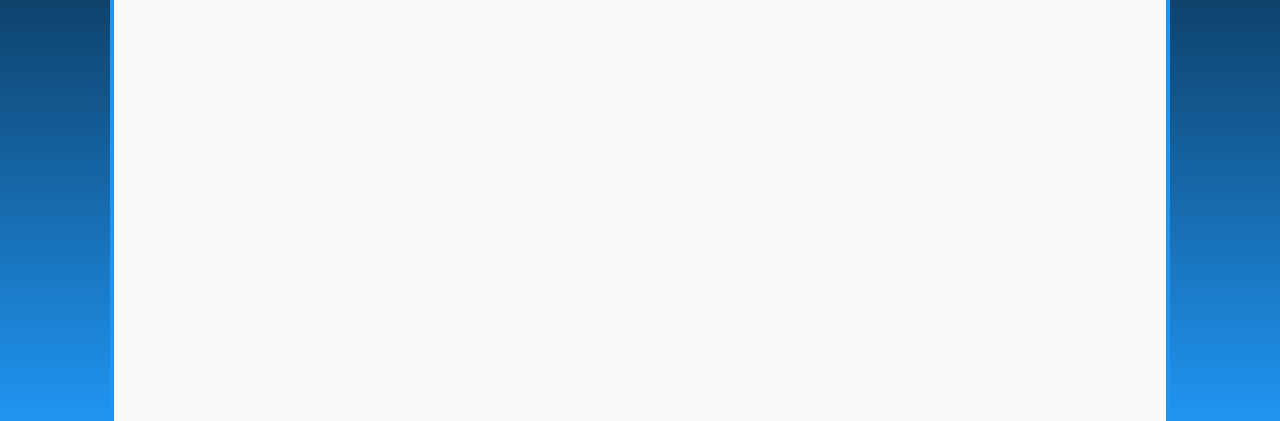
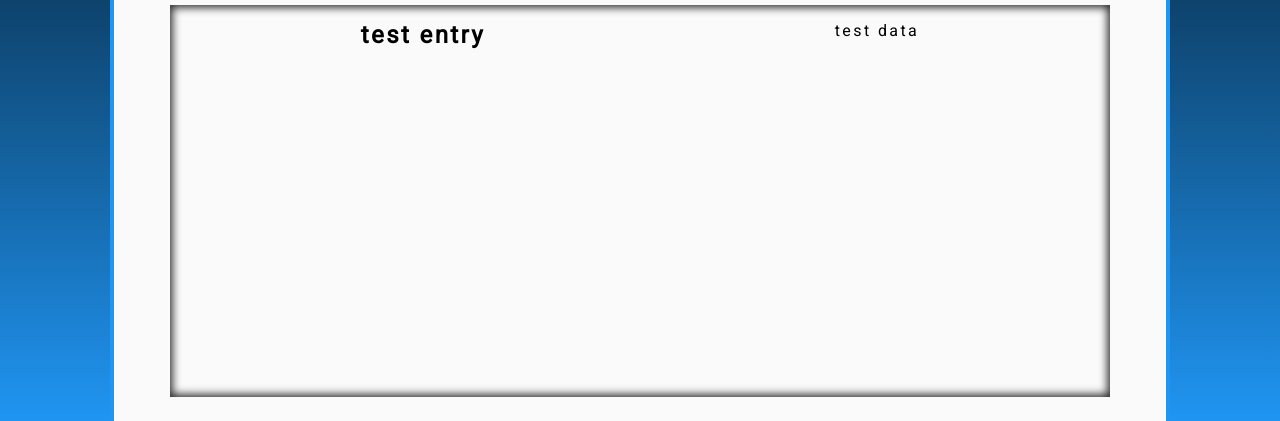
Before and after one commit to jarek-t/ClickTime-Tech-Challenge, a website built with webpack: page src/index.html in a window 1280 px wide. Shown: the part 379-800 px from the top of the page. Built offline with nearby package versions, Linux system fonts and the light colour scheme.

Commit message:
Even more history implementation

```diff
--- a/src/index.html
+++ b/src/index.html
@@ -44,7 +44,10 @@
           </button>
         </div>
         <ul id="history-table">
-
+          <li>
+            <h1>test entry</h1>
+            <p>test data</p>
+          </li>
         </ul>
       </section>
     </div>
--- a/src/scss/history.scss
+++ b/src/scss/history.scss
@@ -1,29 +1,3 @@
-#history {
-    box-sizing: border-box;
-    width: 100%;
-    padding: 1rem 0 0 0;
-    flex: 1;
-
-    display: flex;
-    flex-direction: column;
-    justify-content: flex-start;
-    align-content: center;
-
-    #history-header {
-        display: flex;
-        flex-direction: row;
-        justify-content: space-around;
-        align-content: flex-start;
-        width: 100%;
-
-        h3 {
-            @extend .no-select;
-            font-size: 2.5rem;
-            padding: 0;
-            margin: 0;
-        }
-    }
-}
 #history-reset-button {
     cursor: pointer;
     width: auto;
@@ -57,3 +31,55 @@
         font-weight: 800;
     }
 }
+
+#history {
+    flex: 1;
+    width: 100%;
+    padding: 1rem 0 0 0;
+    margin: 2.5rem 0 0 0;
+    box-sizing: border-box;
+
+    display: flex;
+    align-content: center;
+    flex-direction: column;
+    justify-content: flex-start;
+
+    #history-header {
+        width: 100%;
+
+        display: flex;
+        flex-direction: row;
+        align-content: flex-start;
+        justify-content: space-around;
+
+        h3 {
+            @extend .no-select;
+
+            font-size: 2.5rem;
+            padding: 0;
+            margin: 0;
+        }
+    }
+
+    #history-table {
+        box-shadow: inset 0 0 .5rem .15rem rgba(0,0,0,.85);
+        margin: 1rem 0 0 0;
+        list-style: none;
+        padding: 1rem;
+        flex: 1;
+
+        li {
+            width: 100%;
+            display: flex;
+            flex-direction: row;
+            align-content: center;
+            justify-content: space-around;
+
+            * {
+                padding: 0;
+                margin: 0;
+                height: auto;
+            }
+        }
+    }
+}
```
